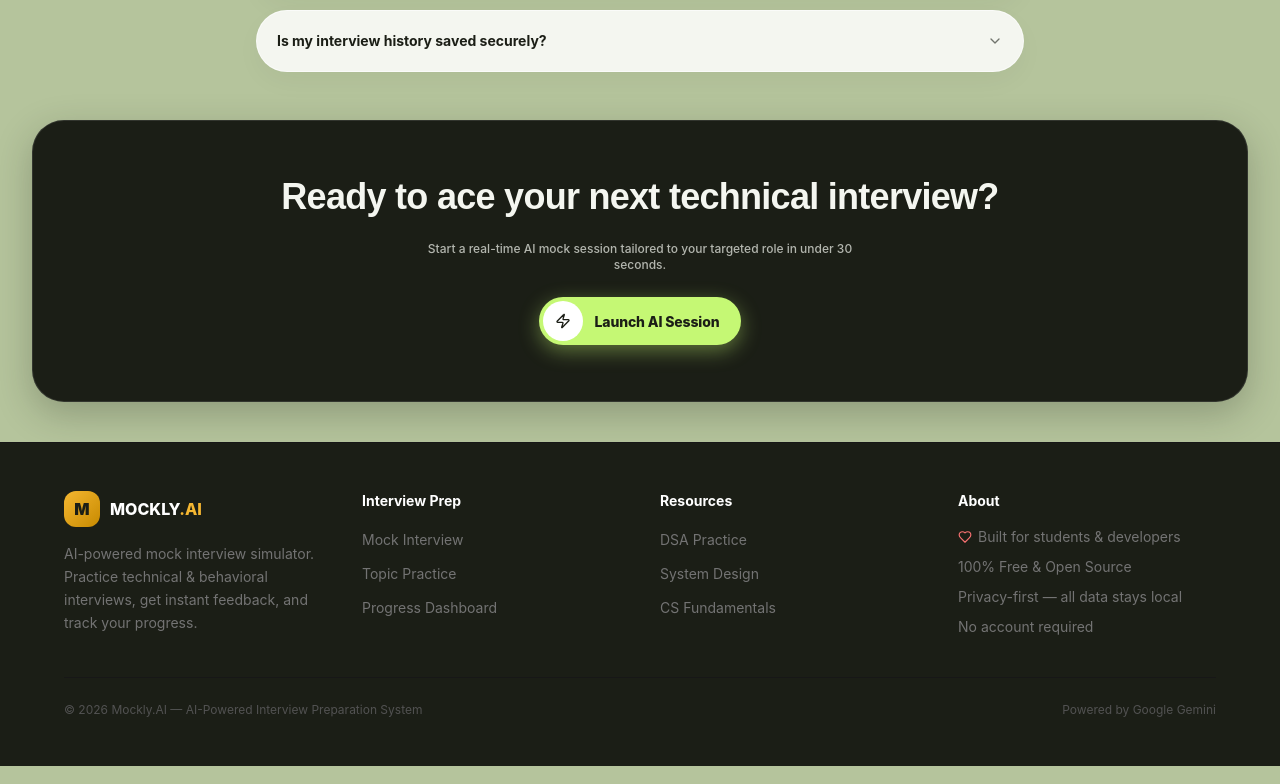
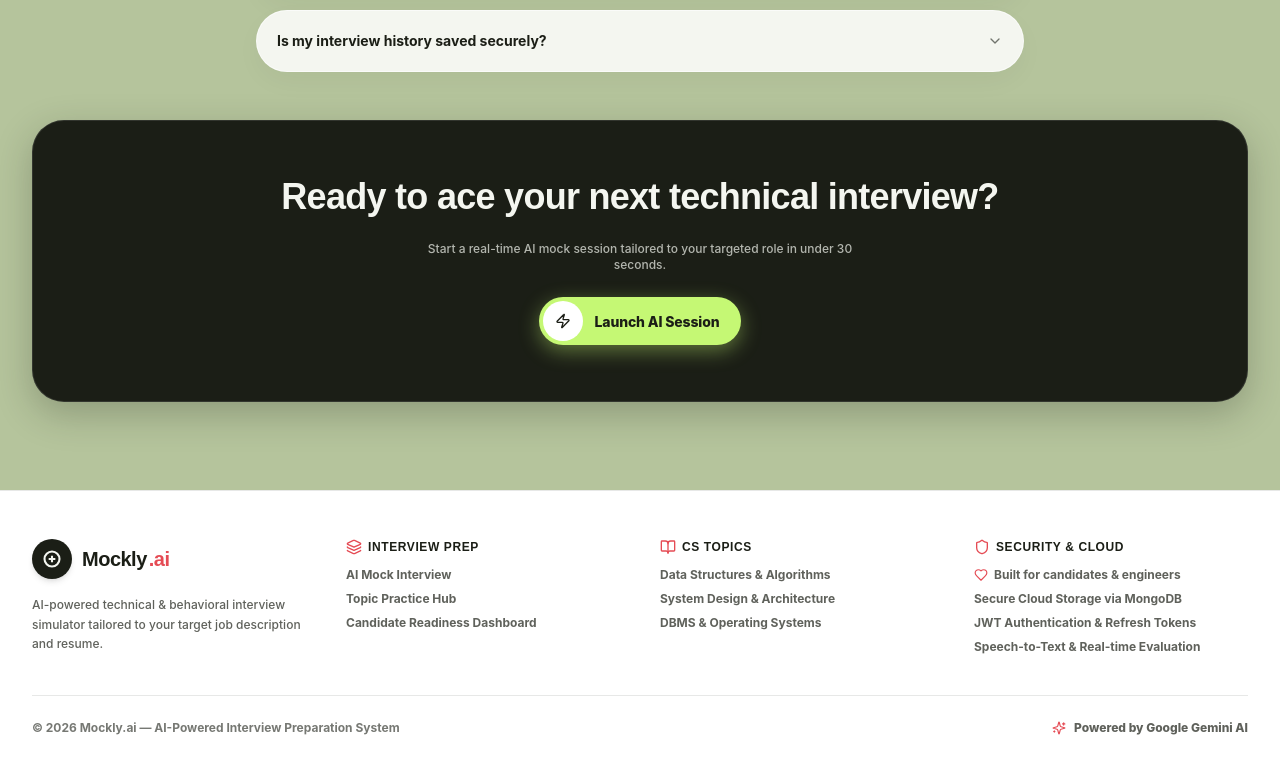
Before and after one commit to vivekmaddy16/Mockly, a Next.js app: page / in a window 1280 px wide. Shown: the part 1899-2683 px from the top of the page. Built offline with nearby package versions, Linux system fonts and the light colour scheme; no server answers.

Commit message:
create landing page

```diff
--- a/src/app/page.tsx
+++ b/src/app/page.tsx
@@ -106,12 +106,12 @@ export default function HomePage() {
                   Prepare for your next technical interview with AI-powered mock sessions tailored to your resume and target job description.
                 </p>
 
-                {/* Castrio Lime Green Dual Pill `( 🎙️ ) [ Switch to Mockly ]` */}
+                {/* Castrio Lime Green Dual Pill `( 🎙️ ) [ Start Mock Interview ]` */}
                 <Link href="/setup" className="btn-dual-pill-lime">
                   <div className="icon-badge">
                     <Mic className="w-4 h-4 text-charcoal" />
                   </div>
-                  <span className="btn-label">Switch to Mockly</span>
+                  <span className="btn-label">Start Mock Interview</span>
                 </Link>
               </div>
 
--- a/src/components/Footer.tsx
+++ b/src/components/Footer.tsx
@@ -2,72 +2,82 @@
 
 import React from 'react';
 import Link from 'next/link';
-import { Github, Heart } from 'lucide-react';
+import { Heart, Sparkles, Shield, Cpu, BookOpen, Layers } from 'lucide-react';
 
 export const Footer: React.FC = () => {
   return (
-    <footer className="w-full border-t border-neutral-900 bg-dark-bg py-12 px-4">
-      <div className="max-w-6xl mx-auto">
-        <div className="grid grid-cols-1 md:grid-cols-4 gap-10 mb-10">
+    <footer className="w-full border-t border-charcoal/10 bg-white py-12 px-4 sm:px-8 mt-12">
+      <div className="max-w-7xl mx-auto space-y-10">
+
+        <div className="grid grid-cols-1 md:grid-cols-4 gap-10">
 
           {/* Brand Column */}
           <div className="space-y-4">
-            <Link href="/" className="flex items-center gap-2.5">
-              <div className="w-9 h-9 rounded-xl bg-gradient-to-br from-brand-400 to-brand-600 flex items-center justify-center">
-                <span className="text-base font-black text-dark-bg">M</span>
+            <Link href="/" className="flex items-center gap-2.5 group">
+              <div className="w-10 h-10 rounded-full bg-charcoal text-cream flex items-center justify-center font-black group-hover:scale-105 transition-transform shadow-md">
+                <svg className="w-5 h-5" viewBox="0 0 24 24" fill="none" stroke="currentColor" strokeWidth="2.5">
+                  <circle cx="12" cy="12" r="9" />
+                  <path d="M8 12h8M12 8v8" />
+                </svg>
               </div>
-              <div>
-                <span className="text-base font-extrabold text-white">MOCKLY</span>
-                <span className="text-base font-extrabold text-brand-400">.AI</span>
+              <div className="font-display font-black text-xl tracking-tight text-charcoal flex items-center gap-0.5">
+                <span>Mockly</span>
+                <span className="text-coral">.ai</span>
               </div>
             </Link>
-            <p className="text-sm text-neutral-500 leading-relaxed">
-              AI-powered mock interview simulator. Practice technical & behavioral interviews, get instant feedback, and track your progress.
+            <p className="text-xs font-medium text-charcoal/70 leading-relaxed">
+              AI-powered technical & behavioral interview simulator tailored to your target job description and resume.
             </p>
           </div>
 
           {/* Interview Prep */}
-          <div>
-            <h4 className="text-sm font-bold text-white mb-4">Interview Prep</h4>
-            <ul className="space-y-2.5">
-              <li><Link href="/setup" className="text-sm text-neutral-500 hover:text-brand-400 transition">Mock Interview</Link></li>
-              <li><Link href="/practice" className="text-sm text-neutral-500 hover:text-brand-400 transition">Topic Practice</Link></li>
-              <li><Link href="/dashboard" className="text-sm text-neutral-500 hover:text-brand-400 transition">Progress Dashboard</Link></li>
+          <div className="space-y-3">
+            <h4 className="font-display font-extrabold text-xs uppercase tracking-wider text-charcoal flex items-center gap-1.5">
+              <Layers className="w-4 h-4 text-coral" /> Interview Prep
+            </h4>
+            <ul className="space-y-2 text-xs font-bold text-charcoal/70">
+              <li><Link href="/setup" className="hover:text-charcoal transition">AI Mock Interview</Link></li>
+              <li><Link href="/practice" className="hover:text-charcoal transition">Topic Practice Hub</Link></li>
+              <li><Link href="/dashboard" className="hover:text-charcoal transition">Candidate Readiness Dashboard</Link></li>
             </ul>
           </div>
 
           {/* Resources */}
-          <div>
-            <h4 className="text-sm font-bold text-white mb-4">Resources</h4>
-            <ul className="space-y-2.5">
-              <li><Link href="/practice" className="text-sm text-neutral-500 hover:text-brand-400 transition">DSA Practice</Link></li>
-              <li><Link href="/practice" className="text-sm text-neutral-500 hover:text-brand-400 transition">System Design</Link></li>
-              <li><Link href="/practice" className="text-sm text-neutral-500 hover:text-brand-400 transition">CS Fundamentals</Link></li>
+          <div className="space-y-3">
+            <h4 className="font-display font-extrabold text-xs uppercase tracking-wider text-charcoal flex items-center gap-1.5">
+              <BookOpen className="w-4 h-4 text-coral" /> CS Topics
+            </h4>
+            <ul className="space-y-2 text-xs font-bold text-charcoal/70">
+              <li><Link href="/practice" className="hover:text-charcoal transition">Data Structures & Algorithms</Link></li>
+              <li><Link href="/practice" className="hover:text-charcoal transition">System Design & Architecture</Link></li>
+              <li><Link href="/practice" className="hover:text-charcoal transition">DBMS & Operating Systems</Link></li>
             </ul>
           </div>
 
-          {/* About */}
-          <div>
-            <h4 className="text-sm font-bold text-white mb-4">About</h4>
-            <ul className="space-y-2.5">
-              <li className="text-sm text-neutral-500 flex items-center gap-1.5">
-                <Heart className="w-3.5 h-3.5 text-red-400" />
-                Built for students & developers
+          {/* Features & Specs */}
+          <div className="space-y-3">
+            <h4 className="font-display font-extrabold text-xs uppercase tracking-wider text-charcoal flex items-center gap-1.5">
+              <Shield className="w-4 h-4 text-coral" /> Security & Cloud
+            </h4>
+            <ul className="space-y-2 text-xs font-bold text-charcoal/70">
+              <li className="flex items-center gap-1.5">
+                <Heart className="w-3.5 h-3.5 text-coral shrink-0" />
+                Built for candidates & engineers
               </li>
-              <li className="text-sm text-neutral-500">100% Free & Open Source</li>
-              <li className="text-sm text-neutral-500">Privacy-first — all data stays local</li>
-              <li className="text-sm text-neutral-500">No account required</li>
+              <li>Secure Cloud Storage via MongoDB</li>
+              <li>JWT Authentication & Refresh Tokens</li>
+              <li>Speech-to-Text & Real-time Evaluation</li>
             </ul>
           </div>
         </div>
 
         {/* Bottom bar */}
-        <div className="border-t border-neutral-900 pt-6 flex flex-col sm:flex-row items-center justify-between gap-4">
-          <p className="text-xs text-neutral-600">
-            © {new Date().getFullYear()} Mockly.AI — AI-Powered Interview Preparation System
+        <div className="border-t border-charcoal/10 pt-6 flex flex-col sm:flex-row items-center justify-between gap-4">
+          <p className="text-xs font-bold text-charcoal/60">
+            © {new Date().getFullYear()} Mockly.ai — AI-Powered Interview Preparation System
           </p>
-          <div className="flex items-center gap-4 text-neutral-600">
-            <span className="text-xs">Powered by Google Gemini</span>
+          <div className="flex items-center gap-2 text-xs font-extrabold text-charcoal/70">
+            <Sparkles className="w-3.5 h-3.5 text-coral" /> Powered by Google Gemini AI
           </div>
         </div>
       </div>
--- a/src/components/Navbar.tsx
+++ b/src/components/Navbar.tsx
@@ -106,16 +106,43 @@ export const Navbar: React.FC = () => {
 
         {/* Mobile Drawer */}
         {isMobileMenuOpen && (
-          <div className="md:hidden mt-3 p-5 modal-card-castrio space-y-2 shadow-2xl animate-fade-in">
+          <div className="md:hidden mt-3 p-5 modal-card-castrio space-y-3 shadow-2xl animate-fade-in">
             {navLinks.map((item) => (
               <Link
                 key={item.name}
                 href={item.href}
+                onClick={() => setIsMobileMenuOpen(false)}
                 className="block px-4 py-3 rounded-2xl text-xs font-extrabold text-charcoal hover:bg-black/5"
               >
                 {item.name}
               </Link>
             ))}
+
+            <div className="pt-2 border-t border-charcoal/10">
+              {isAuthenticated && user ? (
+                <button
+                  onClick={() => { setIsMobileMenuOpen(false); setIsProfileModalOpen(true); }}
+                  className="w-full py-3 rounded-2xl bg-charcoal text-cream font-extrabold text-xs text-center"
+                >
+                  My Profile ({user.name})
+                </button>
+              ) : (
+                <div className="w-full grid grid-cols-2 gap-2">
+                  <button
+                    onClick={() => { setIsMobileMenuOpen(false); setAuthMode('login'); setIsAuthModalOpen(true); }}
+                    className="py-2.5 rounded-full border border-charcoal/20 text-xs font-extrabold text-charcoal text-center"
+                  >
+                    Login
+                  </button>
+                  <button
+                    onClick={() => { setIsMobileMenuOpen(false); setAuthMode('register'); setIsAuthModalOpen(true); }}
+                    className="py-2.5 rounded-full bg-charcoal text-cream text-xs font-extrabold text-center"
+                  >
+                    Register
+                  </button>
+                </div>
+              )}
+            </div>
           </div>
         )}
       </header>
```
Also changed, not shown: src/app/interview/[id]/page.tsx (+38 -12 lines).
